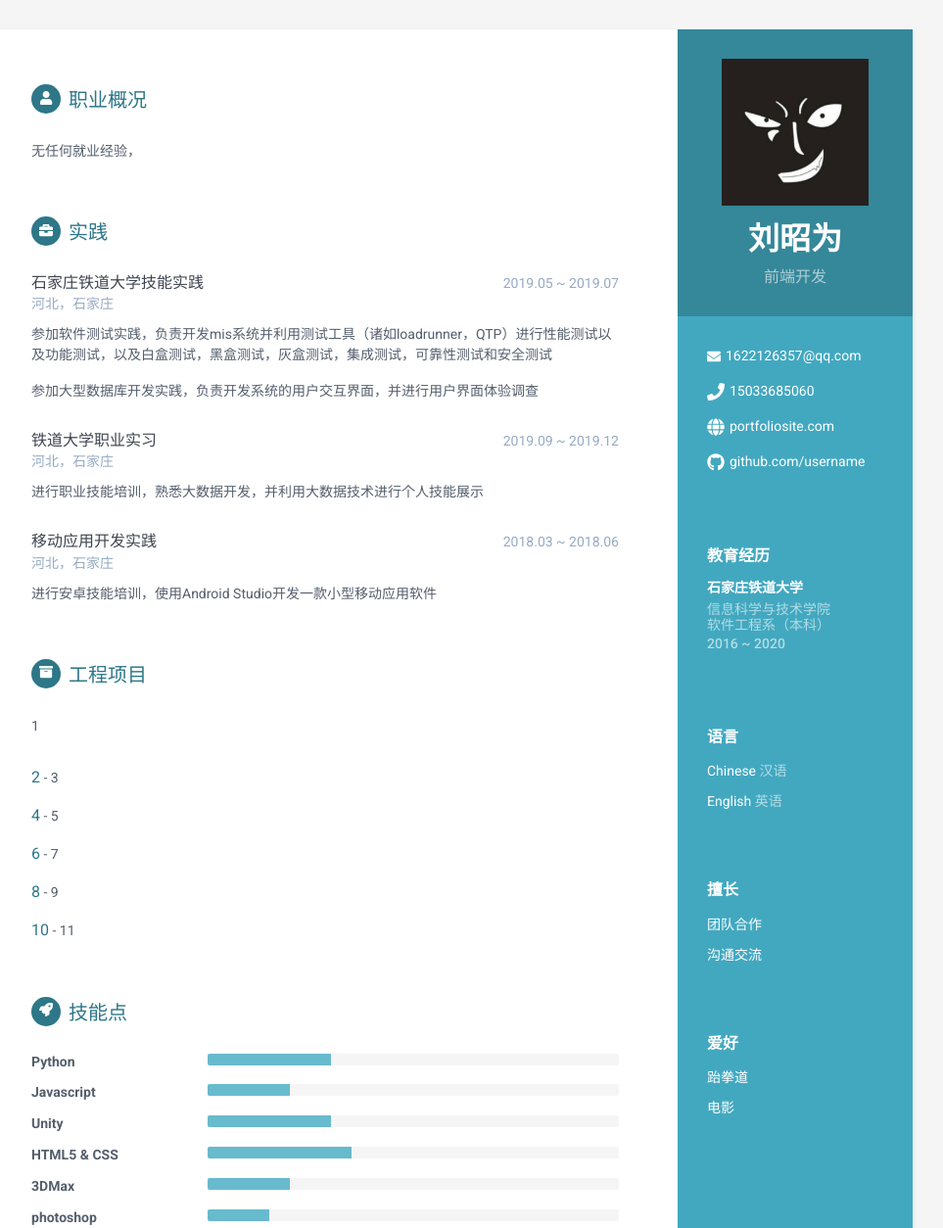
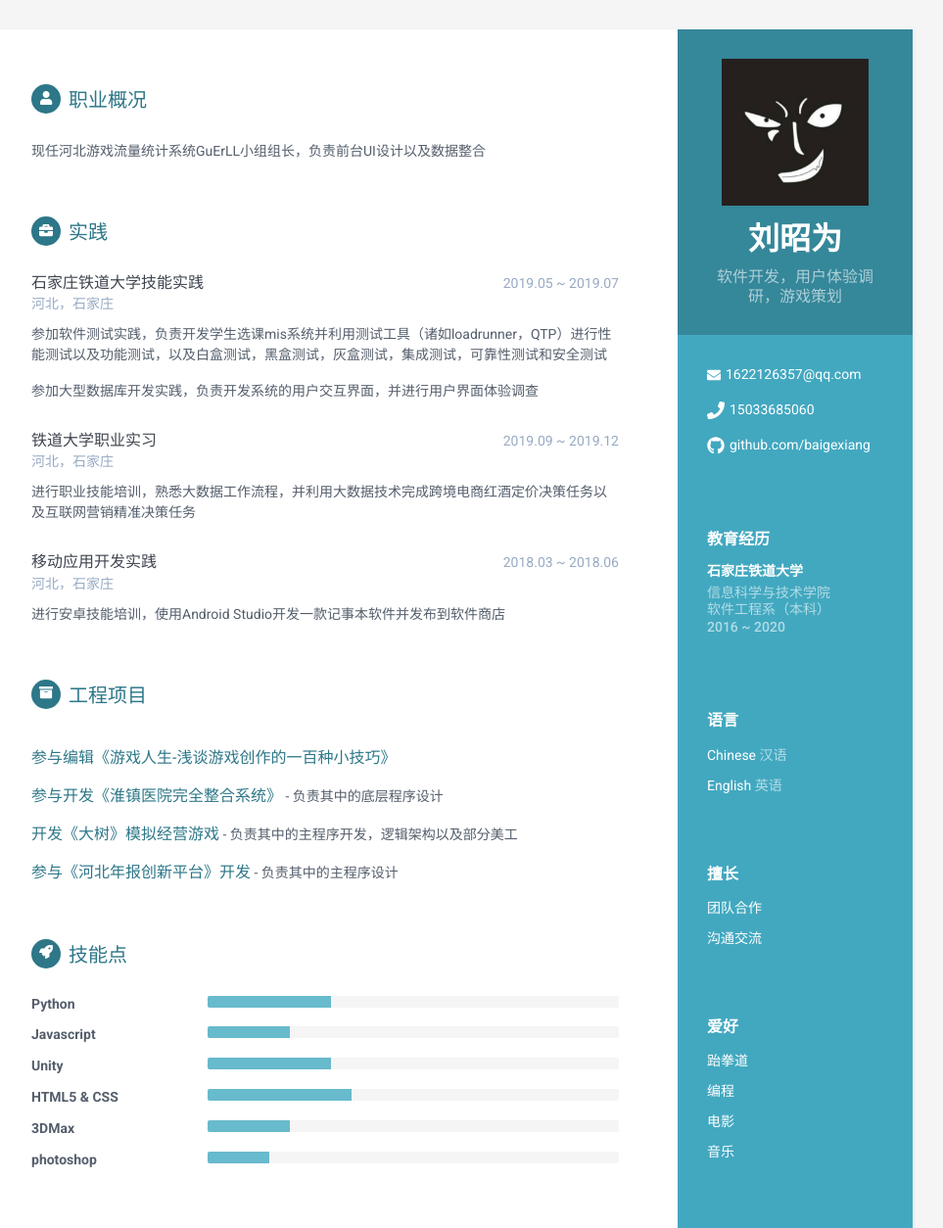
Before and after one commit to baigexiang/xzy-resume-, a plain HTML site: page index.html in a window 1280 px wide. Shown: the top 1254 px of the page at 98% size, without its empty margins (188-1151 px from the left). Drawn offline with Linux system fonts and the light colour scheme.

Commit message:
xzy resume

```diff
--- a/index.html
+++ b/index.html
@@ -26,16 +26,16 @@
 		<div class="profile-container">
 			<img class="profile" src="assets/images/hei.jpg" alt="" height="150" width="150"/>
 			<h1 class="name">刘昭为</h1>
-			<h3 class="tagline">前端开发</h3>
+			<h3 class="tagline">软件开发，用户体验调研，游戏策划</h3>
 		</div><!--//profile-container-->
 
 		<div class="contact-container container-block">
 			<ul class="list-unstyled contact-list">
 				<li class="email"><i class="fas fa-envelope"></i><a href="mailto: yourname@email.com">1622126357@qq.com</a></li>
 				<li class="phone"><i class="fas fa-phone"></i><a href="tel:15033685060">15033685060</a></li>
-				<li class="website"><i class="fas fa-globe"></i><a href="#">portfoliosite.com</a></li>
 
-				<li class="github"><i class="fab fa-github"></i><a href="#">github.com/username</a></li>
+
+				<li class="github"><i class="fab fa-github"></i><a href="#">github.com/baigexiang</a></li>
 
 			</ul>
 		</div><!--//contact-container-->
@@ -76,8 +76,9 @@
 			<h2 class="container-block-title">爱好</h2>
 			<ul class="list-unstyled interests-list">
 				<li>跆拳道</li>
+				<li>编程</li>
 				<li>电影</li>
-				<li></li>
+				<li>音乐</li>
 			</ul>
 		</div><!--//interests-->
 
@@ -88,7 +89,8 @@
 		<section class="section summary-section">
 			<h2 class="section-title"><span class="icon-holder"><i class="fas fa-user"></i></span>职业概况</h2>
 			<div class="summary">
-				<p>无任何就业经验，</p>
+				<p></p>
+				<p>现任河北游戏流量统计系统GuErLL小组组长，负责前台UI设计以及数据整合</p>
 			</div><!--//summary-->
 		</section><!--//section-->
 
@@ -104,7 +106,7 @@
 					<div class="company">河北，石家庄</div>
 				</div><!--//meta-->
 				<div class="details">
-					<p>参加软件测试实践，负责开发mis系统并利用测试工具（诸如loadrunner，QTP）进行性能测试以及功能测试，以及白盒测试，黑盒测试，灰盒测试，集成测试，可靠性测试和安全测试</p>
+					<p>参加软件测试实践，负责开发学生选课mis系统并利用测试工具（诸如loadrunner，QTP）进行性能测试以及功能测试，以及白盒测试，黑盒测试，灰盒测试，集成测试，可靠性测试和安全测试</p>
 					<p>参加大型数据库开发实践，负责开发系统的用户交互界面，并进行用户界面体验调查 </p>
 				</div><!--//details-->
 			</div><!--//item-->
@@ -118,7 +120,7 @@
 					<div class="company">河北，石家庄</div>
 				</div><!--//meta-->
 				<div class="details">
-					<p>进行职业技能培训，熟悉大数据开发，并利用大数据技术进行个人技能展示</p>
+					<p>进行职业技能培训，熟悉大数据工作流程，并利用大数据技术完成跨境电商红酒定价决策任务以及互联网营销精准决策任务</p>
 
 				</div><!--//details-->
 			</div><!--//item-->
@@ -132,7 +134,7 @@
 					<div class="company">河北，石家庄</div>
 				</div><!--//meta-->
 				<div class="details">
-					<p>进行安卓技能培训，使用Android Studio开发一款小型移动应用软件</p>
+					<p>进行安卓技能培训，使用Android Studio开发一款记事本软件并发布到软件商店</p>
 				</div><!--//details-->
 			</div><!--//item-->
 
@@ -140,24 +142,24 @@
 		<section class="section projects-section">
 			<h2 class="section-title"><span class="icon-holder"><i class="fas fa-archive"></i></span>工程项目</h2>
 			<div class="intro">
-				<p>1</p>
+				<p></p>
 			</div><!--//intro-->
 			<div class="item">
-				<span class="project-title"><a href="#hook">2</a></span> - <span class="project-tagline">3</span>
+				<span class="project-title"><a href="#hook">参与编辑《游戏人生-浅谈游戏创作的一百种小技巧》</a></span><span class="project-tagline"></span>
 
 			</div><!--//item-->
 			<div class="item">
-				<span class="project-title"><a href="#">4</a></span> -
-				<span class="project-tagline">5</span>
+				<span class="project-title"><a href="#">参与开发《淮镇医院完全整合系统》</a></span> -
+				<span class="project-tagline">负责其中的底层程序设计</span>
 			</div><!--//item-->
 			<div class="item">
-				<span class="project-title"><a href="#">6</a></span> - <span class="project-tagline">7</span>
+				<span class="project-title"><a href="#">开发《大树》模拟经营游戏</a></span> - <span class="project-tagline">负责其中的主程序开发，逻辑架构以及部分美工</span>
 			</div><!--//item-->
 			<div class="item">
-				<span class="project-title"><a href="#">8</a></span> - <span class="project-tagline">9</span>
+				<span class="project-title"><a href="#">参与《河北年报创新平台》开发</a></span> - <span class="project-tagline">负责其中的主程序设计</span>
 			</div><!--//item-->
 			<div class="item">
-				<span class="project-title"><a href="#">10</a></span> - <span class="project-tagline">11</span>
+				<span class="project-title"><a href="#"></a></span><span class="project-tagline"></span>
 			</div><!--//item-->
 		</section><!--//section-->
 
```
